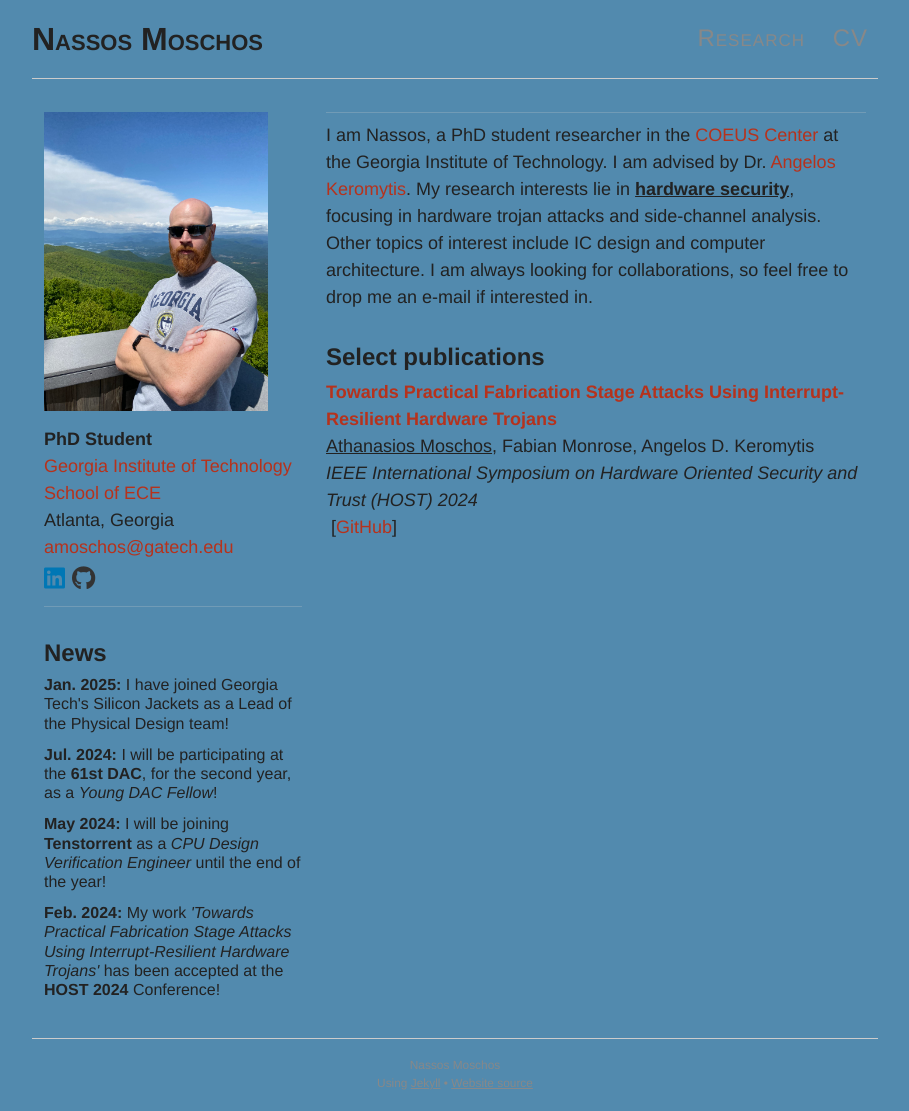
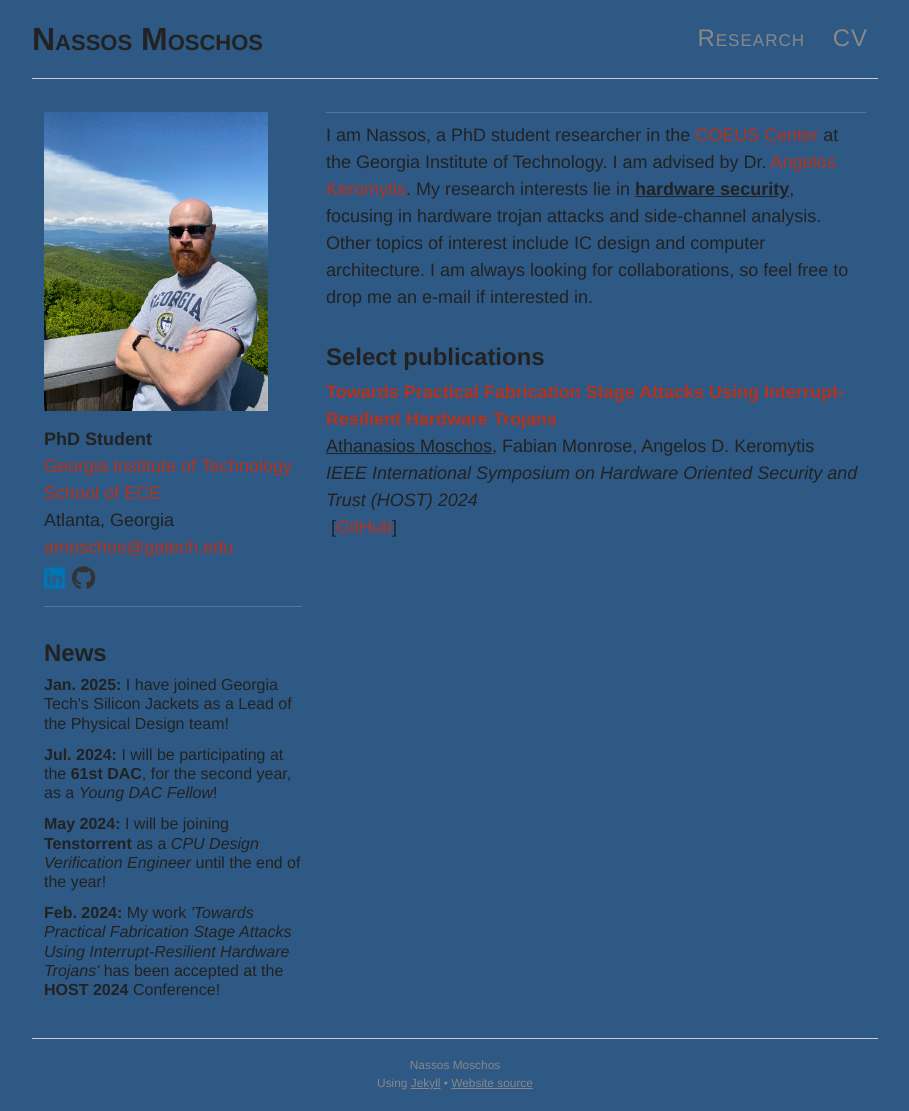
Before and after one commit to 0ena/0ena.github.io, a Jekyll site: the page built from index.md, in a window 1280 px wide. Shown: the whole page, without its empty margins (185-1094 px from the left). Built offline with Jekyll 4.4.1, drawn with Linux system fonts in a browser that asks for light colours; nearby versions of some CDN libraries.

Commit message:
Update main.scss

```diff
--- a/css/main.scss
+++ b/css/main.scss
@@ -22,7 +22,7 @@ $red:        #b6321c;
 $cyan_azure: #528AAE;
 $metalic_blue: #2E5984;
 
-$background:        $cyan_azure;
+$background:        $metalic_blue;
 $dark-background:   darken($background, 5%);
 $text-color:        $grey-vdark;
 $text-light-color:  $grey;
```
